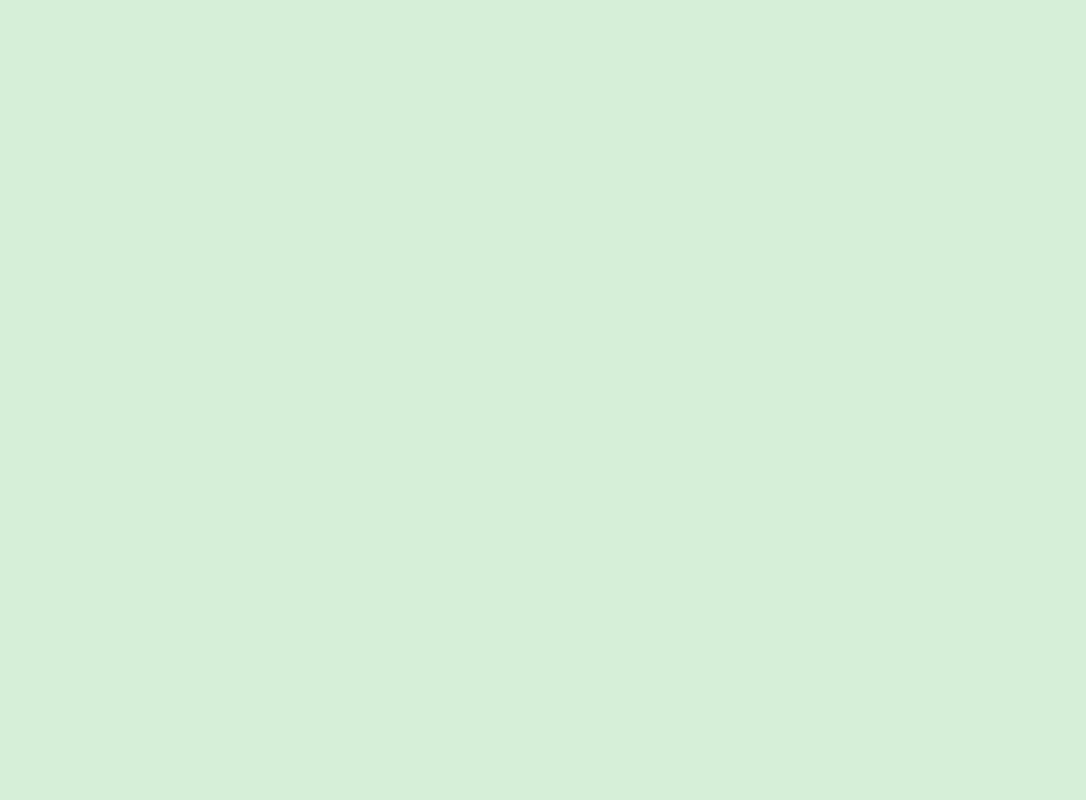
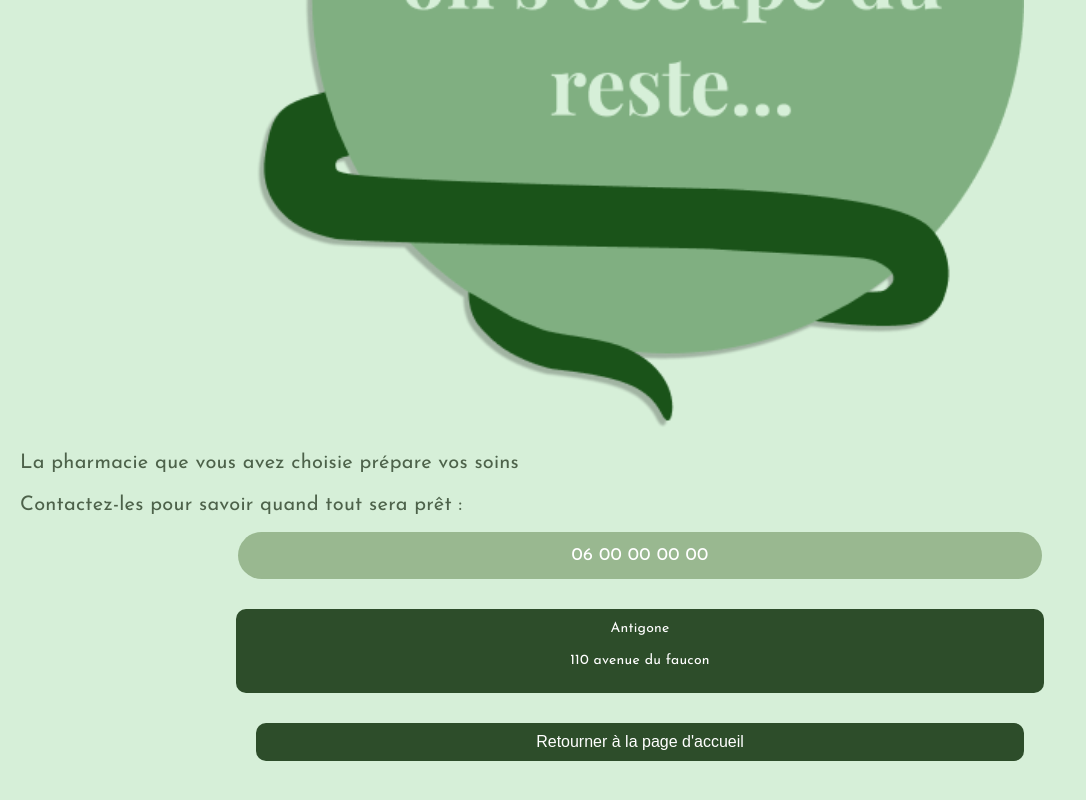
Before and after one commit to RazzakKhal/pharmadrive-web, an Angular app: page /thanks in a window 1280 px wide. Shown: the part 480-1280 px from the top of the page, without its empty margins (0-1086 px from the left). Before the commit the page ends 800 px from the top, so only its background shows below. Built offline with nearby package versions, Linux system fonts and the light colour scheme; a web font is replaced by a local one.

Commit message:
page thanks

```diff
--- a/src/app/pages/thanks/thanks.component.css
+++ b/src/app/pages/thanks/thanks.component.css
@@ -0,0 +1,80 @@
+.container {
+    background-color: var(--bg-green);
+    box-sizing: border-box;
+    display: flex;
+    flex-direction: column;
+    align-items: center;
+    font-family: var(--font-josefin);
+    justify-content: center;
+    text-align: center;
+    height: 100vh;
+    padding: 20px;
+    position: relative;
+}
+
+.slogan-image-div {
+    margin-bottom: 20px;
+    display: flex;
+    justify-content: center;
+    align-items: center;
+    position: relative;
+}
+
+.slogan-image-div > img {
+    width: 60vw;
+    height: auto;
+}
+
+.slogan-text {
+    color: #4d624a;
+    font-size: 20px;
+    margin-bottom: 20px;
+    line-height: 1.5;
+    padding: 0 20px;
+}
+
+.contact-info {
+    background-color: #99b890;
+    color: white;
+    padding: 10px 30px;
+    border-radius: 50px;
+    font-size: 18px;
+    margin: 0 auto 30px;
+    width: 60%;
+    text-align: center;
+}
+
+
+.pharmacy-info {
+    background-color: #2d4d2a;
+    color: white;
+    padding: 10px 20px;
+    border-radius: 10px;
+    font-family: 'Josefin Sans', sans-serif;
+    margin: 0 auto 30px;
+    width: 60%;
+    text-align: center;
+    display: flex;
+    flex-direction: column;
+    justify-content: center;
+}
+
+.return-button {
+    background-color: #2d4d2a;
+    color: white;
+    border: none;
+    padding: 10px 20px;
+    font-size: 16px;
+    border-radius: 10px;
+    cursor: pointer;
+    width: 60%;
+    text-align: center;
+    display: flex;
+    justify-content: center;
+    align-items: center;
+    margin: 0 auto 130px;
+}
+
+.return-button:hover {
+    background-color: #375c39;
+}
--- a/src/app/pages/thanks/thanks.component.html
+++ b/src/app/pages/thanks/thanks.component.html
@@ -1 +1,18 @@
-<p>thanks works!</p>
+<div>
+    <div class="slogan-image-div">
+        <img src="../../../assets/loginCircle.png" alt="slogan image" />
+    </div>
+
+    <div class="slogan-text">
+        <p>La pharmacie que vous avez choisie prépare vos soins</p>
+        <p>Contactez-les pour savoir quand tout sera prêt :</p>
+        <div class="contact-info">06 00 00 00 00</div>
+    </div>
+
+    <div class="pharmacy-info">
+        <p>Antigone</p>
+        <p>110 avenue du faucon</p>
+    </div>
+
+    <button class="return-button">Retourner à la page d'accueil</button>
+</div>
```
